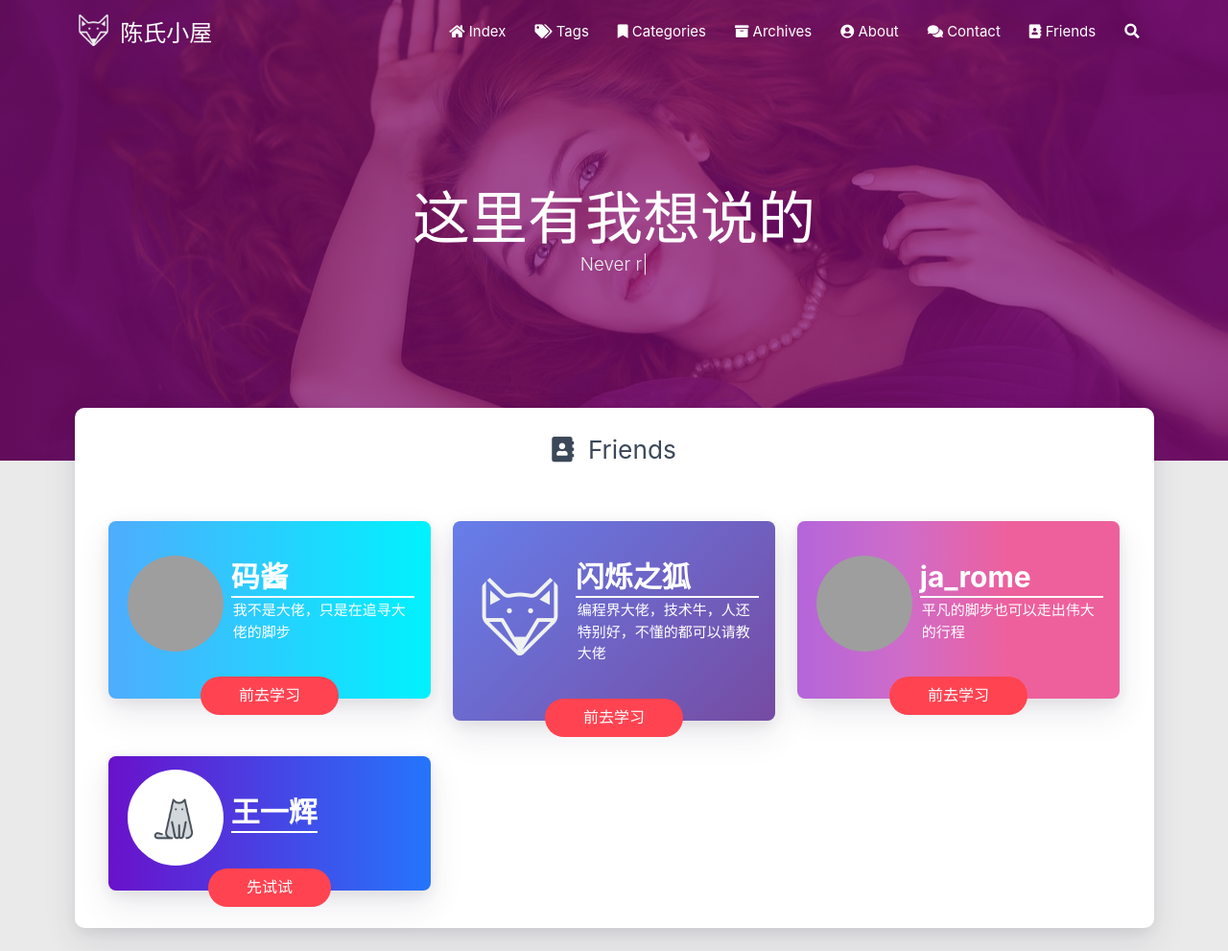
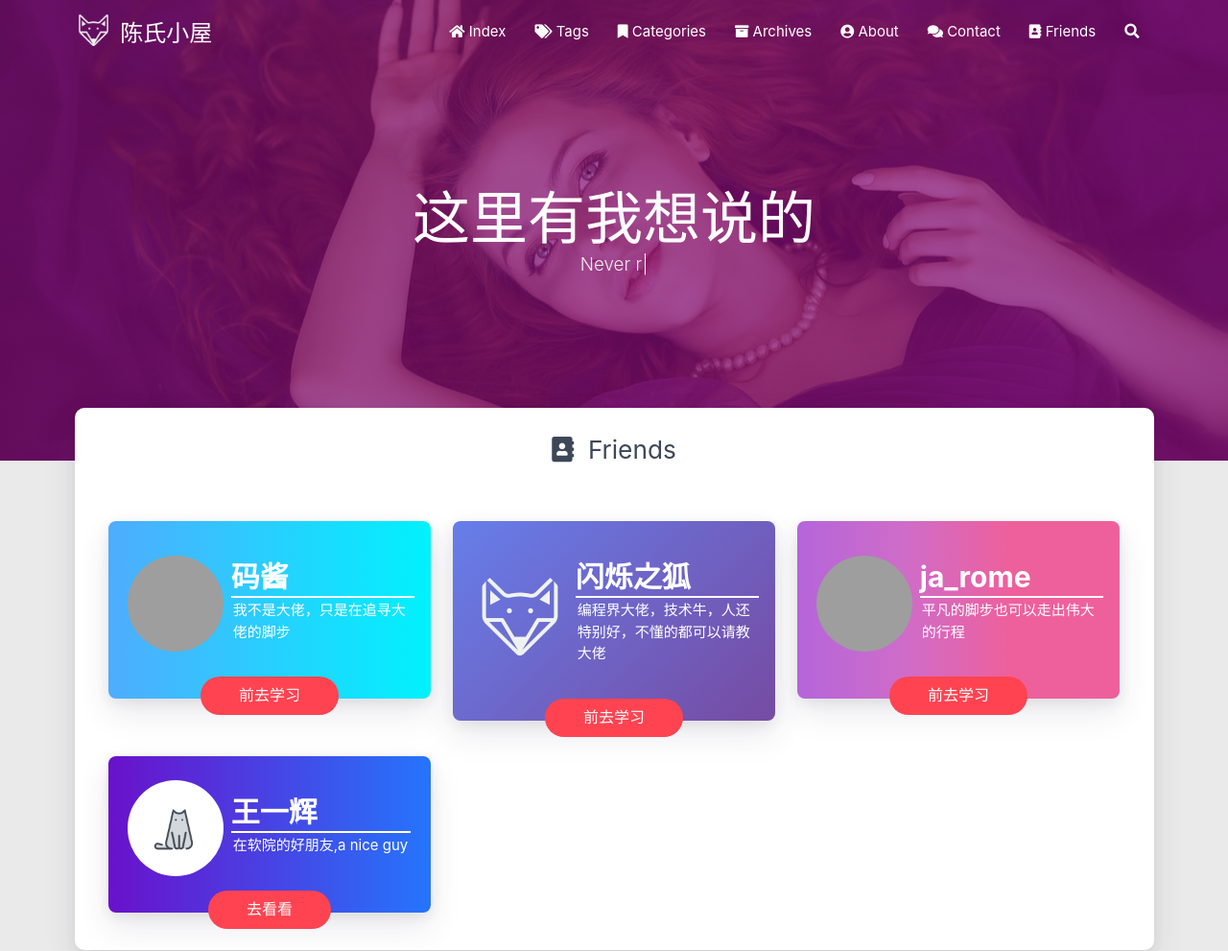
Before and after one commit to ChenZiHong-Gavin/ChenZiHong-Gavin.github.io, a plain HTML site: page friends/index.html in a window 1280 px wide. Shown: the top 991 px of the page at 96% size. Drawn offline with nearby package versions, Linux system fonts and the light colour scheme; some packages are replaced by stand-ins of ours; no server answers; grey boxes are pictures that could not be loaded; a script that the page names is missing.

Commit message:
Site updated: 2020-11-14 09:25:28

```diff
--- a/friends/index.html
+++ b/friends/index.html
@@ -619,13 +619,13 @@
                                         <img src="/medias/avatar/avatar_wyh.png" alt="img">
                                         <div>
                                             <h1 class="friend-name">王一辉</h1>
-                                            <p style="position: relative;top: -35px;"></p>
+                                            <p style="position: relative;top: -35px;">在软院的好朋友,a nice guy</p>
                                         </div>
                                     </div>
                                     <div class="friend-button">
                                         <a href="https://wyhfanofariajzh.com/" target="_blank"
                                             class="button button-glow button-rounded button-caution">
-                                            先试试
+                                            去看看
                                         </a>
                                     </div>
                                 </div>
```
